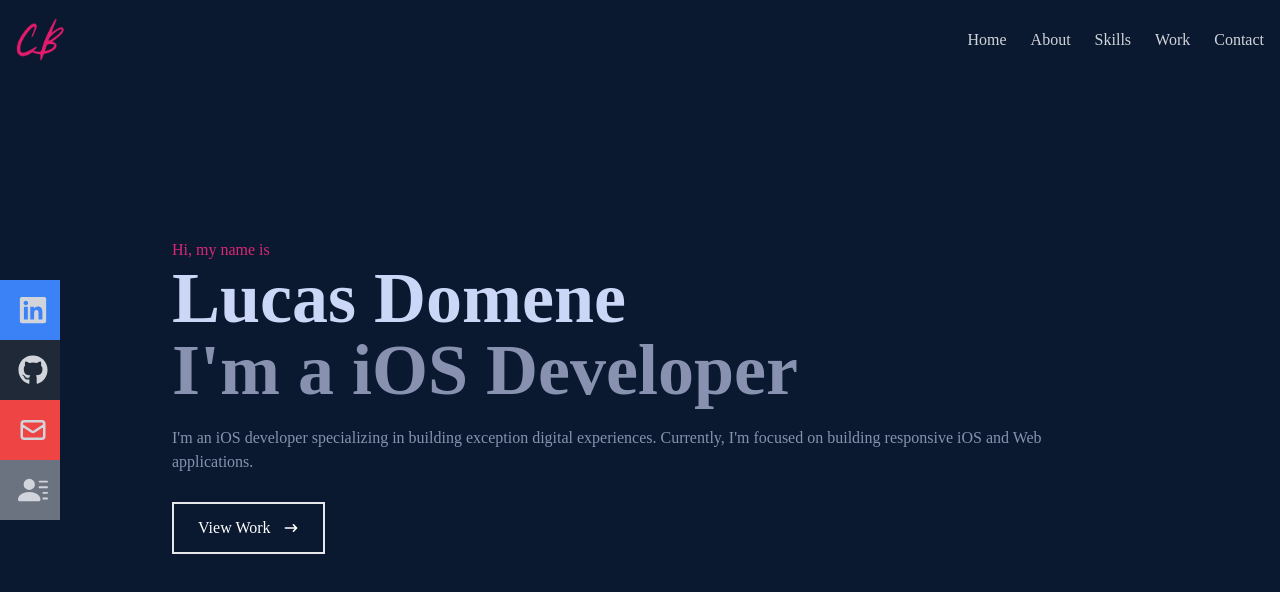
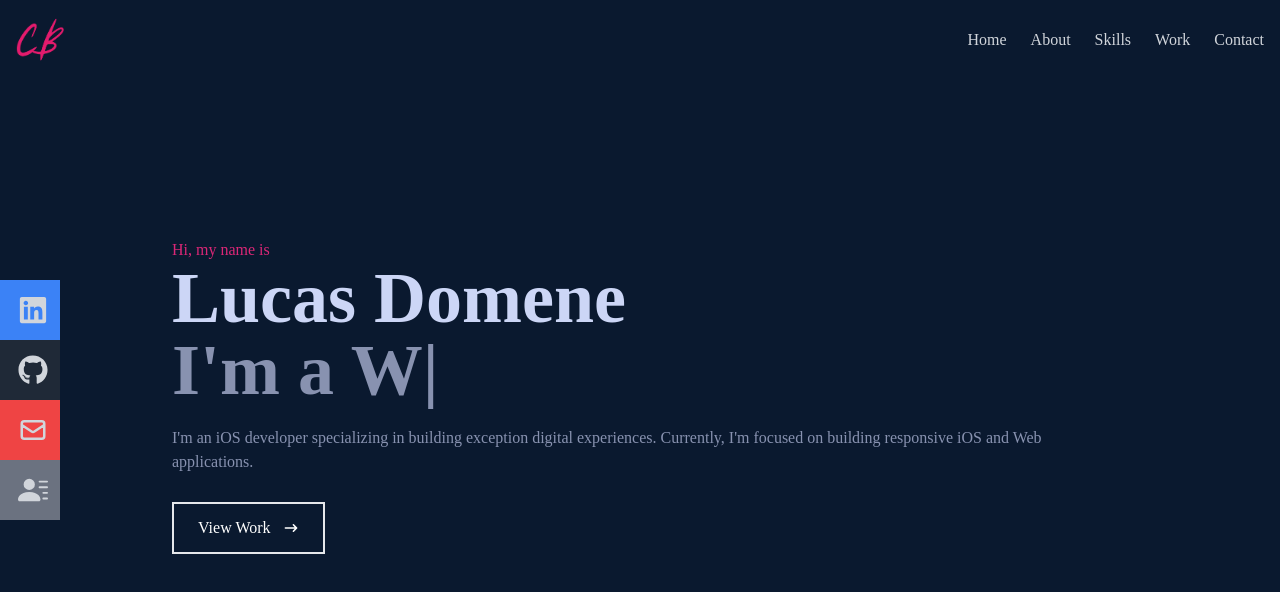
Before and after one commit to lucasdomene/portfolio, a React (Create React App) app: page / in a window 1280 px wide. Shown: the top 592 px of the page. Built offline with nearby package versions, Linux system fonts and the light colour scheme; the HTML template or start-up script is replaced by a standard one.

Commit message:
feat: add TypeAnimation

```diff
--- a/package.json
+++ b/package.json
@@ -11,6 +11,7 @@
     "react-icons": "^5.1.0",
     "react-scripts": "5.0.1",
     "react-scroll": "^1.9.0",
+    "react-type-animation": "^3.2.0",
     "web-vitals": "^2.1.4"
   },
   "scripts": {
--- a/src/components/Home.jsx
+++ b/src/components/Home.jsx
@@ -1,5 +1,6 @@
 import React from 'react';
 import { HiArrowNarrowRight } from 'react-icons/hi';
+import { TypeAnimation } from 'react-type-animation';
 
 export default function Home() {
   return (
@@ -11,7 +12,16 @@
           Lucas Domene
         </h1>
         <h2 className="text-4xl sm:text-7xl font-bold text-[#8892b0]">
-          I'm a iOS Developer
+          <TypeAnimation
+            sequence={[
+              "I'm an iOS Developer",
+              1000,
+              "I'm a Web Developer",
+              1000,
+            ]}
+            speed={30}
+            repeat={Infinity}
+          />
         </h2>
         <p className="text-[#8892b0] py-5 mx-w-[700px]">
           I'm an iOS developer specializing in building exception digital
```
Also changed, not shown: 2 other files (tests, documents, lock files or other folders).
